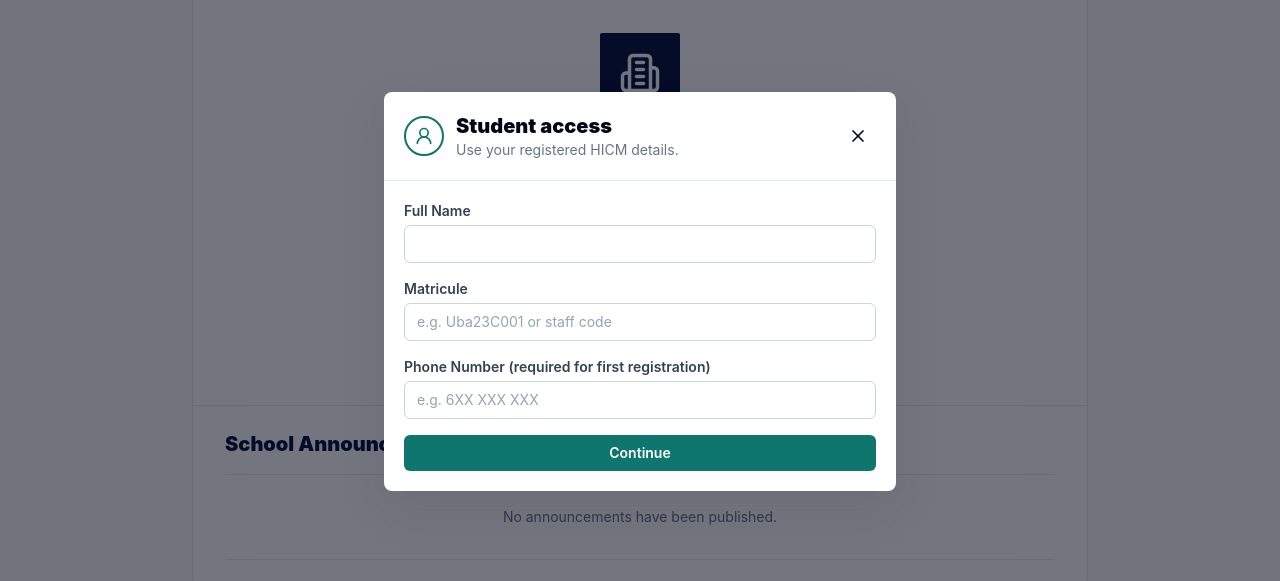
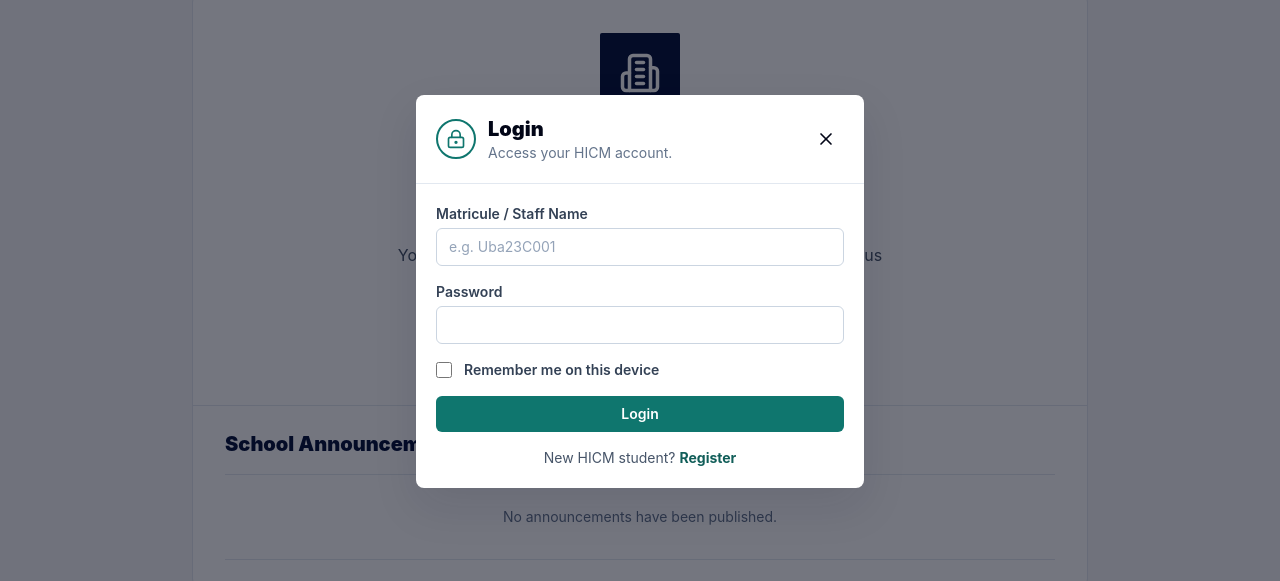
Before and after one commit to Gabyjay16/hicm-hub, a React (Vite) app: page / in a window 1280 px wide. Both pictures are taken after a click on the button "Login". Shown: the part 109-690 px from the top of the page. Built offline with nearby package versions, Linux system fonts and the light colour scheme; no server answers.

Commit message:
Refactor AuthModal for form handling and UI updates

```diff
--- a/src/components/AuthModal.jsx
+++ b/src/components/AuthModal.jsx
@@ -1,61 +1,37 @@
-import { zodResolver } from "@hookform/resolvers/zod";
-import { LockKeyhole, UserRound, X } from "lucide-react";
-import { useEffect, useState } from "react";
-import { useForm } from "react-hook-form";
-import { useNavigate } from "react-router-dom";
-import { z } from "zod";
+import { LockKeyhole, X } from "lucide-react";
+import { useState } from "react";
+import { Link, useNavigate } from "react-router-dom";
 import { useApp } from "../context/AppContext";
 import { postJson } from "../utils/api";
 
-const formSchema = z.object({
-  name: z.string().trim().min(2, "Enter your full name."),
-  credential: z.string().min(2, "Enter your matricule or password."),
-  phone: z.string().optional(),
-  position: z.string().optional(),
-  password: z.string().optional(),
-  confirmPassword: z.string().optional(),
-}).superRefine((values, context) => {
-  if (values.phone && !/^\+?[0-9 ()-]{7,20}$/.test(values.phone)) context.addIssue({ code: "custom", path: ["phone"], message: "Enter a valid phone number." });
-});
-
 export default function AuthModal() {
   const { authOpen, setAuthOpen, authenticate, setToast } = useApp();
-  const [mode, setMode] = useState("student");
   const [busy, setBusy] = useState(false);
   const navigate = useNavigate();
-  const { register, handleSubmit, watch, reset, formState: { errors } } = useForm({
-    resolver: zodResolver(formSchema),
-    defaultValues: { name: "", credential: "", phone: "", position: "", password: "", confirmPassword: "" },
-  });
-  const name = watch("name");
-  const credential = watch("credential");
-
-  useEffect(() => {
-    if (!authOpen || (!name.trim() && !credential.trim())) return undefined;
-    const timer = setTimeout(() => {
-      postJson("/auth/resolve", { name, credential }).then((data) => {
-        if (data.mode === "staff-registration") {
-          setAuthOpen(false);
-          navigate(`/staff-register?code=${encodeURIComponent(credential.trim().toUpperCase())}`);
-          return;
-        }
-        setMode(data.mode);
-      }).catch(() => setMode("student"));
-    }, 350);
-    return () => clearTimeout(timer);
-  }, [authOpen, name, credential]);
 
   if (!authOpen) return null;
 
-  async function submit(values) {
+  async function submit(event) {
+    event.preventDefault();
+    const form = new FormData(event.currentTarget);
+    const identifier = String(form.get("identifier") || "").trim();
     setBusy(true);
     try {
-      if (mode === "staff-login") {
-        await authenticate({ role: "staff", name: values.name, credential: values.credential, password: values.credential });
-      } else {
-        await authenticate({ role: "student", name: values.name, credential: values.credential, matricule: values.credential, phone: values.phone || undefined });
+      if (/^STF-/i.test(identifier)) {
+        const resolution = await postJson("/auth/resolve", { credential: identifier });
+        if (resolution.mode === "staff-registration") {
+          setAuthOpen(false);
+          navigate(`/staff-register?code=${encodeURIComponent(identifier.toUpperCase())}`);
+          return;
+        }
       }
-      reset();
+      await authenticate({
+        mode: "login",
+        identifier,
+        password: form.get("password"),
+        remember: form.get("remember") === "on",
+      });
+      navigate("/");
     } catch (error) {
       setToast(error.message);
     } finally {
@@ -63,32 +39,36 @@
     }
   }
 
-  const secondLabel = mode === "staff-login" ? "Password" : "Matricule";
-  const heading = mode === "staff-login" ? "Staff sign in" : "Student access";
-
   return (
     <div className="fixed inset-0 z-50 grid place-items-center bg-slate-950/55 p-4" role="dialog" aria-modal="true" aria-labelledby="auth-title">
-      <form onSubmit={handleSubmit(submit)} className="w-full max-w-lg rounded-lg bg-white shadow-soft">
+      <form onSubmit={submit} className="w-full max-w-md rounded-lg bg-white shadow-soft">
         <div className="flex items-center justify-between border-b border-slate-200 p-5">
           <div className="flex items-center gap-3">
-            <span className="portal-icon-ring h-10 w-10">{mode === "student" ? <UserRound size={20} /> : <LockKeyhole size={20} />}</span>
-            <div><h2 id="auth-title" className="text-xl font-black text-slate-950">{heading}</h2><p className="text-sm text-slate-500">Use your registered HICM details.</p></div>
+            <span className="portal-icon-ring h-10 w-10"><LockKeyhole size={20} /></span>
+            <div><h2 id="auth-title" className="text-xl font-black text-slate-950">Login</h2><p className="text-sm text-slate-500">Access your HICM account.</p></div>
           </div>
           <button type="button" onClick={() => setAuthOpen(false)} className="rounded-md p-2 hover:bg-slate-100" aria-label="Close"><X size={20} /></button>
         </div>
 
         <div className="grid gap-4 p-5">
-          <Field label="Full Name" error={errors.name?.message}><input className="field" autoComplete="name" {...register("name")} /></Field>
-          <Field label={secondLabel} error={errors.credential?.message}><input className="field" type={mode === "staff-login" ? "password" : "text"} autoComplete={mode === "staff-login" ? "current-password" : "username"} placeholder={mode === "staff-login" ? "Staff password" : "e.g. Uba23C001 or staff code"} {...register("credential")} /></Field>
-
-          {mode === "student" && <Field label="Phone Number (required for first registration)" error={errors.phone?.message}><input className="field" inputMode="tel" autoComplete="tel" placeholder="e.g. 6XX XXX XXX" {...register("phone")} /></Field>}
-          <button disabled={busy} className="btn-primary w-full">{busy ? "Verifying..." : "Continue"}</button>
+          <Field label="Matricule / Staff Name">
+            <input className="field" name="identifier" autoComplete="username" placeholder="e.g. Uba23C001" required />
+          </Field>
+          <Field label="Password">
+            <input className="field" name="password" type="password" minLength={8} autoComplete="current-password" required />
+          </Field>
+          <label className="flex items-center gap-3 text-sm font-semibold text-slate-700">
+            <input className="h-4 w-4 accent-teal-700" name="remember" type="checkbox" />
+            Remember me on this device
+          </label>
+          <button disabled={busy} className="btn-primary w-full">{busy ? "Signing in..." : "Login"}</button>
+          <p className="text-center text-sm text-slate-600">New HICM student? <Link to="/register" onClick={() => setAuthOpen(false)} className="font-bold text-teal-800 underline-offset-4 hover:underline">Register</Link></p>
         </div>
       </form>
     </div>
   );
 }
 
-function Field({ label, error, children }) {
-  return <label className="grid gap-1"><span className="label">{label}</span>{children}{error && <span className="text-xs font-semibold text-rose-700">{error}</span>}</label>;
+function Field({ label, children }) {
+  return <label className="grid gap-1"><span className="label">{label}</span>{children}</label>;
 }
```
